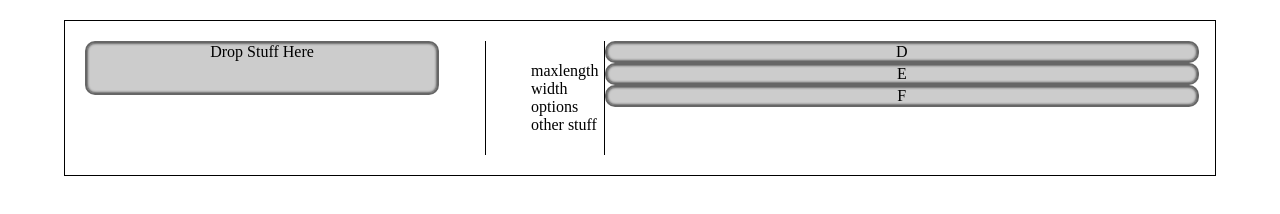
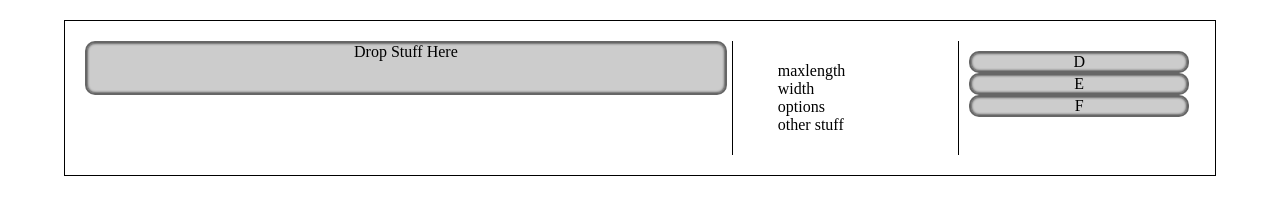
Before and after one commit to jothamyelle/interact-exp, a website: page index.html in a window 1280 px wide. Drawn offline with Linux system fonts and the light colour scheme.

Commit message:
Deletes placeholder item when you drag a control into the staging area. Also removed the dotted line around items after adding a new one

```diff
--- a/index.html
+++ b/index.html
@@ -10,7 +10,7 @@
 <body>
   <div class="formBuildArea">
     <div id="stagingArea">
-      <div class="staged">Drop Stuff Here</div>
+      <div id="beginnerItem" class="staged">Drop Stuff Here</div>
     </div>
     <div id="options">
       <ul>
--- a/main.css
+++ b/main.css
@@ -23,12 +23,11 @@ body {
 }
 
 #stagingArea {
-  min-width: 400px
+  flex:3;
 }
 
 .staged {
   height: 50px;
-  width: 350px;
   border: 2px solid #666666;
   background-color: #ccc;
   margin-right: 5px;
@@ -79,7 +78,8 @@ body {
 
 #controls {
   border-left:solid black 1px;
-  width:100%;
+  padding: 10px;
+  flex:1;
 }
 
 .controls {
@@ -99,6 +99,7 @@ body {
 }
 
 #options {
+  flex:1;
   padding:5px;
   border-left:solid black 1px;
 }
--- a/main.js
+++ b/main.js
@@ -47,16 +47,25 @@ function handleDrop(event) {
       // if doesnt exist in the staging area
       if (dragSrcEl.parentNode.id === 'controls') {
         // appends the div to the staging area
+
+        //check if the staging area has more than one element
+        // if it does, delete the first one
+        let stagedItems = document.querySelectorAll("#stagingArea .staged");
+        if(document.getElementById("beginnerItem")) {
+          document.getElementById("beginnerItem").remove();
+        }
         const stagingArea = document.getElementById("stagingArea");
         let newStagedElement = dragSrcEl.cloneNode(true);
         newStagedElement.classList.remove('controls');
         newStagedElement.classList.add('staged');
         newStagedElement.setAttribute('id', idCounter++);
+        newStagedElement.style.opacity = '1';
         stagingArea.appendChild(newStagedElement);
+        this.classList.remove('over');
       } else {
         this.insertAdjacentElement('afterend', dragSrcEl);
+        this.classList.remove('over');
       }
-      // if exists then move it
 
       let stagedRows = document.querySelectorAll('#stagingArea .staged');
       [].forEach.call(stagedRows, function(stagedRow) {
@@ -67,8 +76,6 @@ function handleDrop(event) {
         stagedRow.addEventListener('drop', handleDrop, false);
         stagedRow.addEventListener('dragend', handleDragEnd, false);
       });
-      // dragSrcEl.innerHTML = this.innerHTML;
-      // this.innerHTML = event.dataTransfer.getData('text/html');
     }
 
     return false;
```
